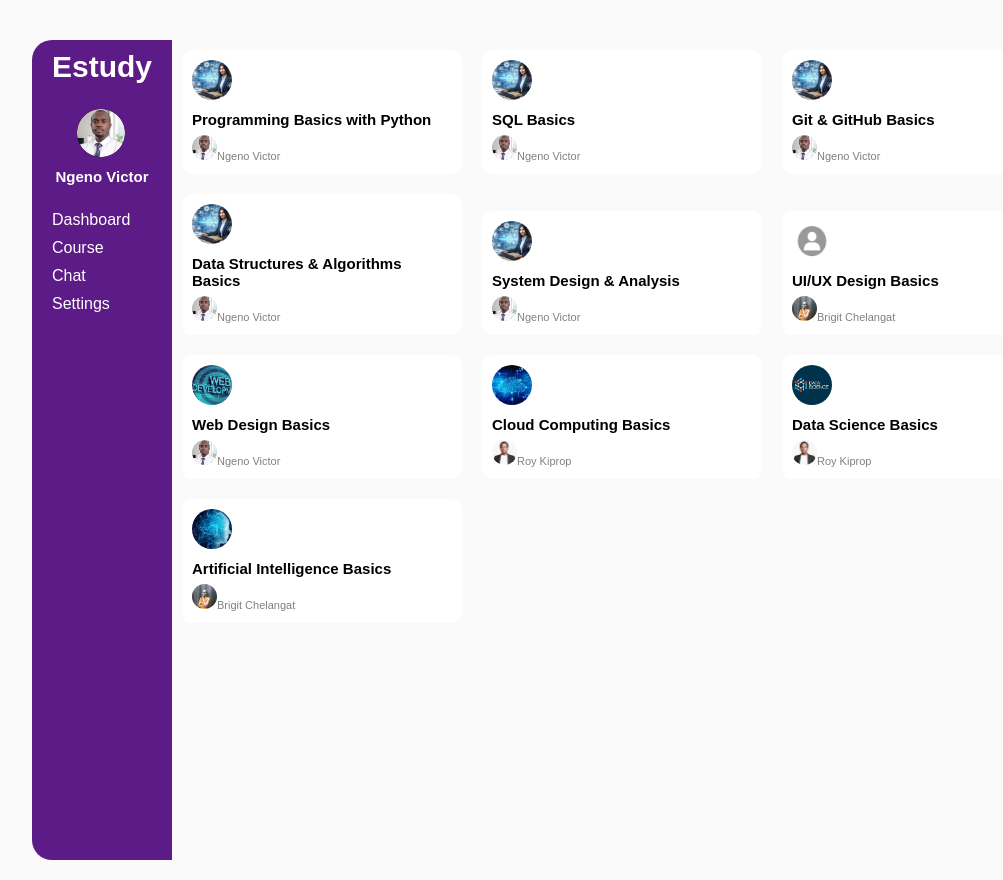
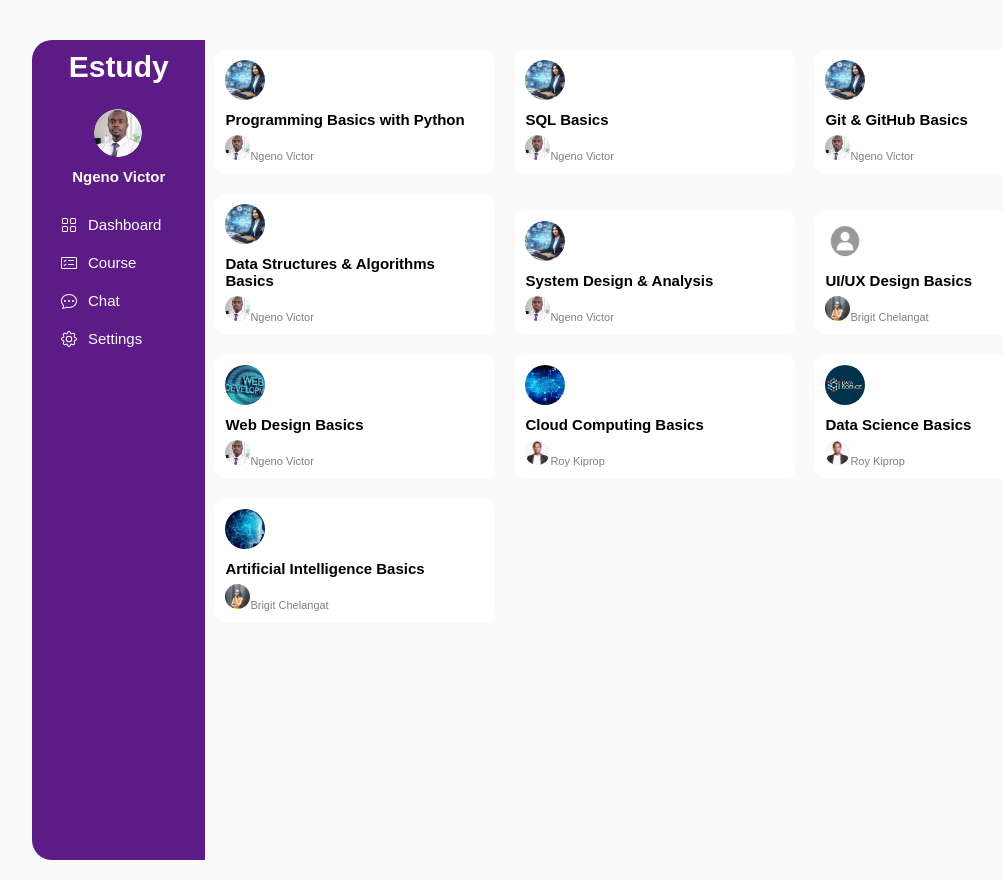
Before and after one commit to brigitchelangat/Courses-React-Challenge, a React (Create React App) app in the folder courses/: page / in a window 1280 px wide. Shown: the whole page, without its empty margins (8-1011 px from the left). Built offline with nearby package versions, Linux system fonts and the light colour scheme.

Commit message:
Styling the navigation

```diff
--- a/courses/src/App.css
+++ b/courses/src/App.css
@@ -67,13 +67,39 @@
 .nav-list ul {
   list-style: none;
   text-align: left;
-  padding: 10px;
+  padding: 7px;
 }
-.nav-list li {
-  margin-bottom: 10px;
+.nav-item {
+  margin: 3px;
   color: white;
+  cursor: pointer;
+  border-radius: 5px;
+  font-size: 15px;
+  margin-left: 5px;
+  height: 25px;
+  padding: 5px;
+}
+.nav-item:hover {
+  background-color: #d7c7e4;
+  color: #5c1b86;
+  font-weight: bold;
 }
 
+.nav-item:focus {
+  background-color: #d7c7e4;
+}
+
+.nav-item:active {
+  background-color: #d7c7e4;
+}
+.nav-icons{
+ vertical-align: middle;
+ padding-bottom: 3px;
+ padding-right: 11px;
+ padding-left: 2px;
+ font-size: 16px;
+
+}
 body {
 background-color: #fafafa;
 padding: 40px;
@@ -115,9 +141,18 @@ padding: 40px;
 
 @media only screen and (max-width: 700px) {
 .nav{
-  width: 25%;
+  width: 30%;
 }
 .courses{
-  width: 75%;
+  width: 70%;
 }
 }
+
+@media only screen and (min-width: 700px) {
+  .nav{
+    width: 13%;
+  }
+  .courses{
+    width: 87%;
+  }
+  }
--- a/courses/src/components/Navigation.jsx
+++ b/courses/src/components/Navigation.jsx
@@ -1,6 +1,10 @@
 import React from 'react';
 import ngeno from "../assets/images/ngeno.png";
 //import icons
+import { BsGrid } from "react-icons/bs";
+import { BsGear } from "react-icons/bs";
+import { BsChatDots } from "react-icons/bs";
+import { BsCardChecklist } from "react-icons/bs";
 
 const Navigation = () => {
     return (
@@ -13,10 +17,10 @@ const Navigation = () => {
             <h2>Ngeno Victor</h2>
             <div className="nav-list" >
                 <ul>
-                    <li className="nav-item">Dashboard</li>
-                    <li className="nav-item">Course</li>
-                    <li className="nav-item">Chat</li>
-                    <li className="nav-item">Settings</li>
+                    <li className="nav-item"><BsGrid className='nav-icons' />Dashboard</li>
+                    <li className="nav-item"><BsCardChecklist  className='nav-icons' />Course</li>
+                    <li className="nav-item"><BsChatDots className='nav-icons' />Chat</li>
+                    <li className="nav-item"><BsGear className='nav-icons'/>Settings</li>
                 </ul>
             </div>
 
```
